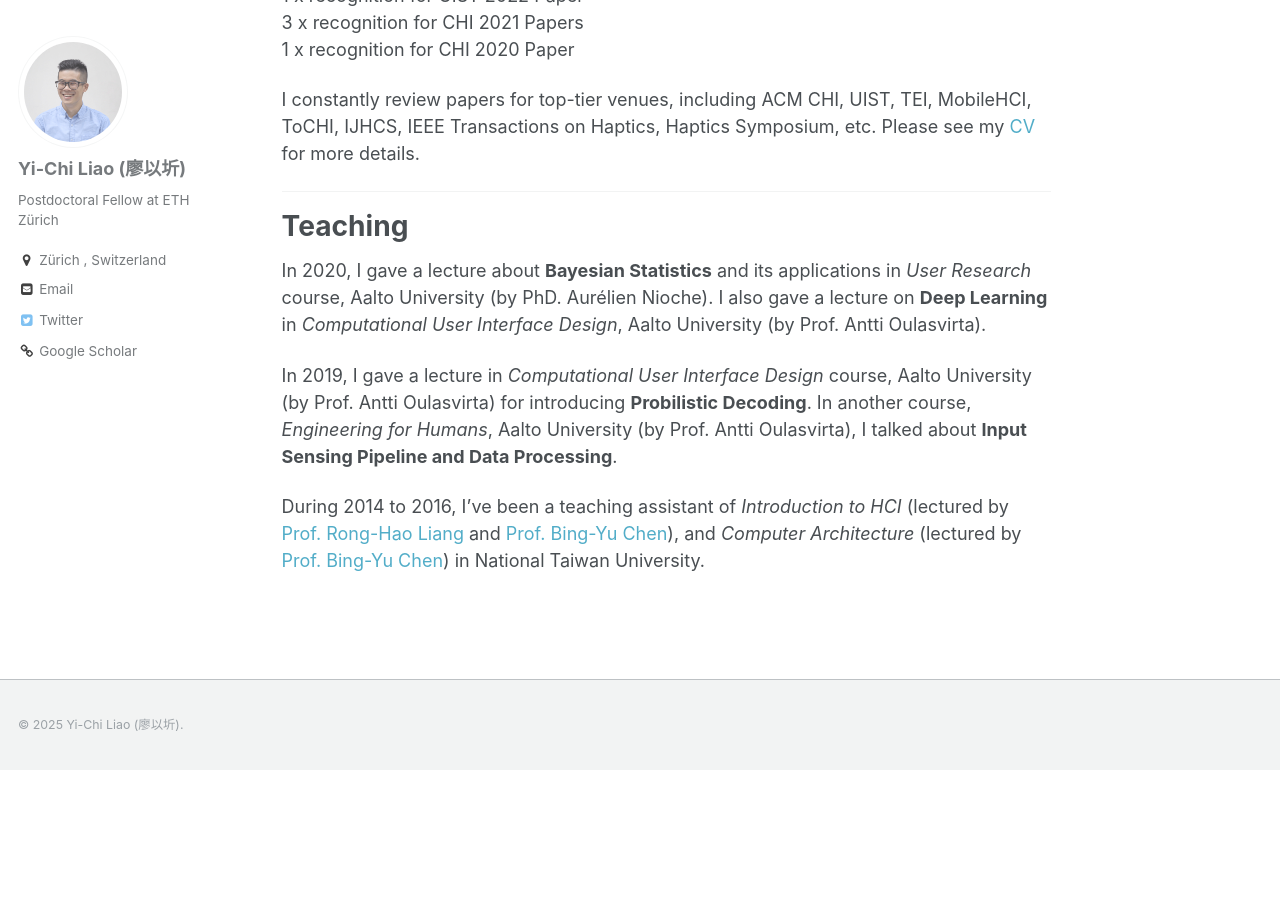
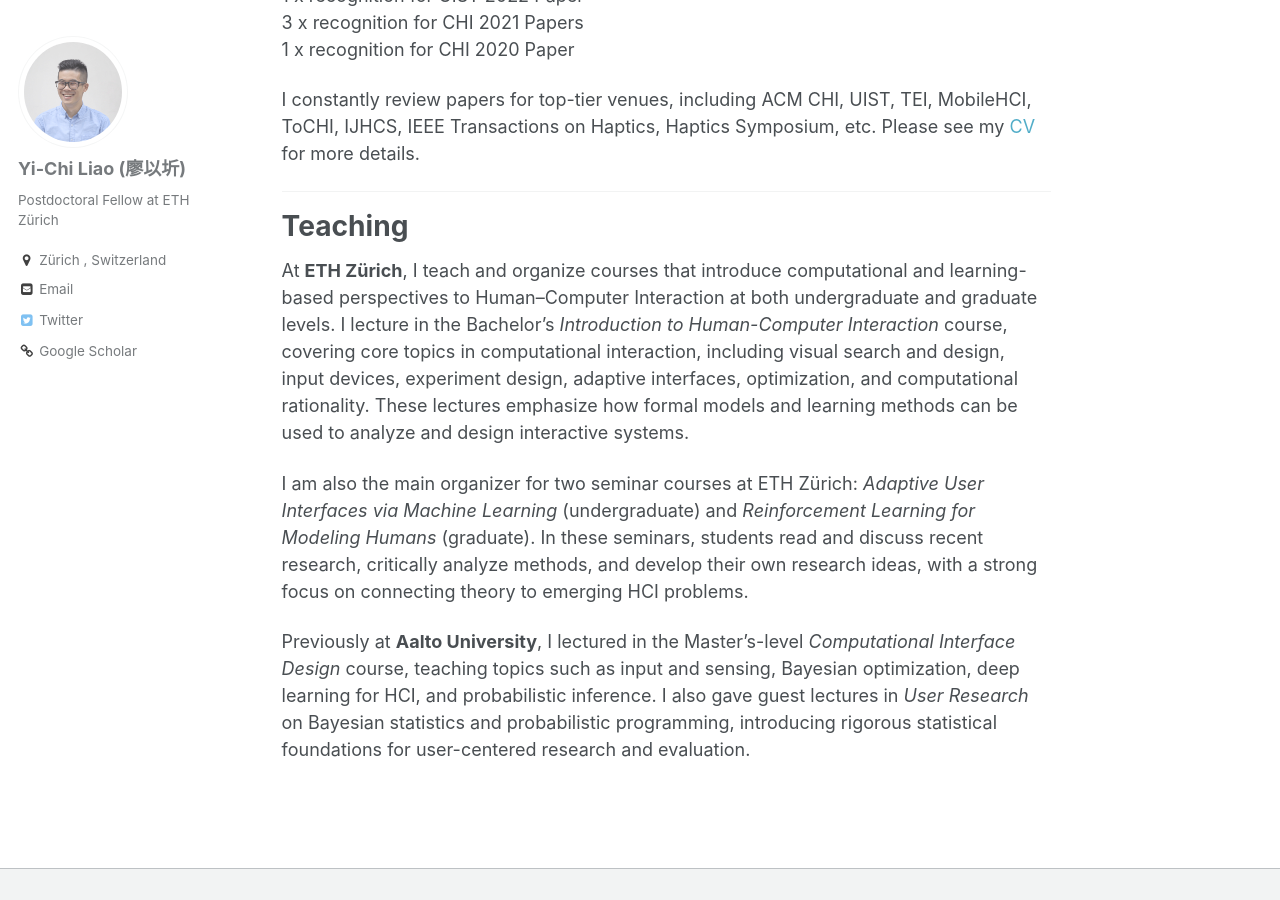
Before and after one commit to yichiliao/yichiliao.github.io, a Jekyll site: the page built from _pages/about.md, in a window 1280 px wide and 900 px high, scrolled down 11855 px. Built offline with Jekyll 4.4.1, drawn with Linux system fonts in a browser that asks for light colours; before the commit the page ends 12625 px from its top, so only the background shows below that.

Commit message:
updating about

```diff
--- a/_pages/about.md
+++ b/_pages/about.md
@@ -216,13 +216,8 @@ I constantly review papers for top-tier venues, including ACM CHI, UIST, TEI, Mo
 
 # Teaching
 
+At **ETH Zürich**, I teach and organize courses that introduce computational and learning-based perspectives to Human–Computer Interaction at both undergraduate and graduate levels. I lecture in the Bachelor’s *Introduction to Human-Computer Interaction* course, covering core topics in computational interaction, including visual search and design, input devices, experiment design, adaptive interfaces, optimization, and computational rationality. These lectures emphasize how formal models and learning methods can be used to analyze and design interactive systems.
 
-In 2020, I gave a lecture about **Bayesian Statistics** and its applications in _User Research_ course, Aalto University (by PhD. Aurélien Nioche). I also gave a lecture on **Deep Learning** in _Computational User Interface Design_, Aalto University (by Prof. Antti Oulasvirta).
+I am also the main organizer for two seminar courses at ETH Zürich: *Adaptive User Interfaces via Machine Learning* (undergraduate) and *Reinforcement Learning for Modeling Humans* (graduate). In these seminars, students read and discuss recent research, critically analyze methods, and develop their own research ideas, with a strong focus on connecting theory to emerging HCI problems.
 
-
-
-In 2019, I gave a lecture in _Computational User Interface Design_ course, Aalto University (by Prof. Antti Oulasvirta) for introducing **Probilistic Decoding**. In another course, _Engineering for Humans_, Aalto University (by Prof. Antti Oulasvirta), I talked about **Input Sensing Pipeline and Data Processing**.
-
-
-
-During 2014 to 2016, I've been a teaching assistant of _Introduction to HCI_ (lectured by [Prof. Rong-Hao Liang](http://www.cmlab.csie.ntu.edu.tw/~howieliang/) and [Prof. Bing-Yu Chen](https://www.cmlab.csie.ntu.edu.tw/~robin/)), and _Computer Architecture_ (lectured by [Prof. Bing-Yu Chen](https://www.cmlab.csie.ntu.edu.tw/~robin/)) in National Taiwan University.
+Previously at **Aalto University**, I lectured in the Master’s-level *Computational Interface Design* course, teaching topics such as input and sensing, Bayesian optimization, deep learning for HCI, and probabilistic inference. I also gave guest lectures in *User Research* on Bayesian statistics and probabilistic programming, introducing rigorous statistical foundations for user-centered research and evaluation.
```
